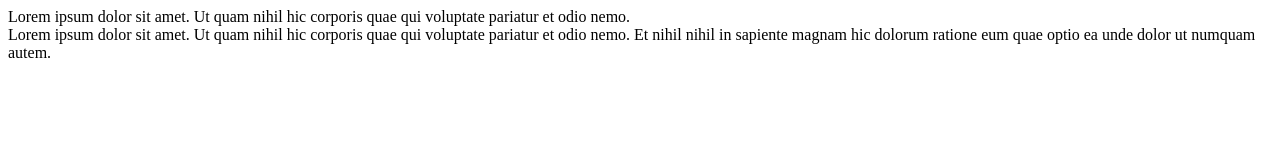
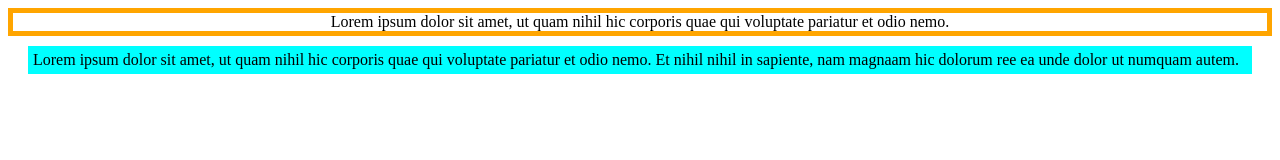
Before and after one commit to knightmoves-schools/015-background-border-margin-padding-dorianvelazquez, a website: page index.html in a window 1280 px wide. Drawn offline with Linux system fonts and the light colour scheme.

Commit message:
Update index.html
good

```diff
--- a/index.html
+++ b/index.html
@@ -1,31 +1,28 @@
 <html>
-
 <head>
 <title>Div Formatting</title>
 <style>
 .narrow-text-area {
+  text-align: center;
+  border: 5px solid orange;
+}
 
-        }
 .text-box {
-
+  background-color: cyan;
+  padding: 5px;
+  margin: 10px 20px;
 }
 </style>
 </head>
+<body>
 
-<body>
 <div class="narrow-text-area">
-        Lorem ipsum dolor sit amet. Ut quam nihil
-        hic corporis quae qui voluptate pariatur
-        et odio nemo.
+Lorem ipsum dolor sit amet, ut quam nihil hic corporis quae qui voluptate pariatur et odio nemo.
 </div>
+
 <div class="text-box">
-        Lorem ipsum dolor sit amet. Ut quam nihil
-        hic corporis quae qui voluptate pariatur
-        et odio nemo. Et nihil nihil in sapiente
-        magnam hic dolorum ratione eum quae optio
-        ea unde dolor ut numquam autem.
+Lorem ipsum dolor sit amet, ut quam nihil hic corporis quae qui voluptate pariatur et odio nemo. Et nihil nihil in sapiente, nam magnaam hic dolorum ree ea unde dolor ut numquam autem.
 </div>
 
 </body>
-
 </html>
```
Lines whose indentation alone changed are shown as unchanged.
